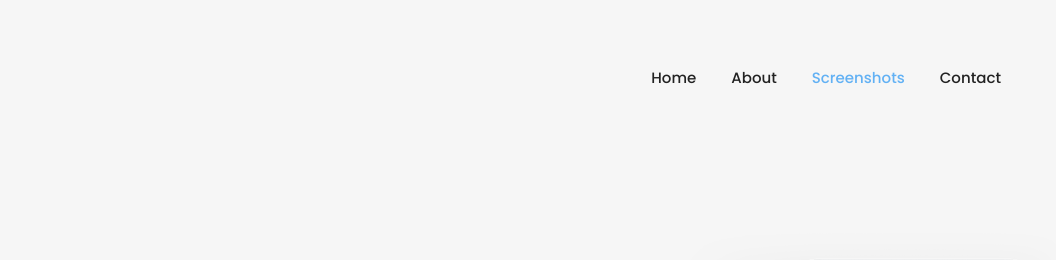
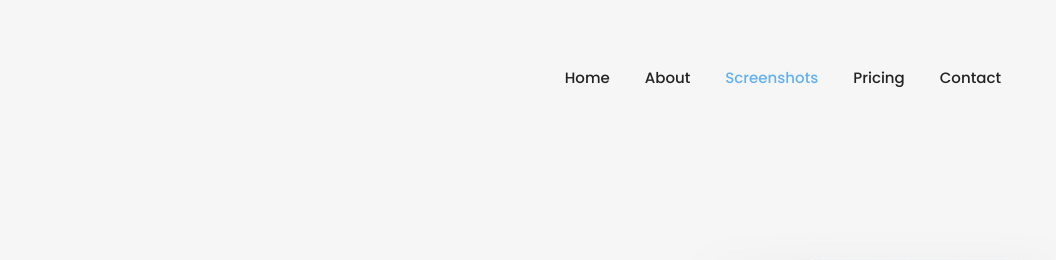
Before and after one commit to Astranno/Wi-Fi-Connect-Web, a plain HTML site: page index.html in a window 1280 px wide. Shown: the top 260 px of the page, 224-1280 px from the left. Drawn offline with Linux system fonts and the light colour scheme; some packages are replaced by stand-ins of ours; a script that the page names is missing.

Commit message:
Update index.html

```diff
--- a/index.html
+++ b/index.html
@@ -64,6 +64,9 @@
                                             </li>
                                             <li class="nav-item">
                                                 <a class="nav-link" href="#screenshots">Screenshots</a>
+                                            </li>
+					    <li class="nav-item">
+                                                <a class="nav-link" href="#pricing">Pricing</a>
                                             </li>
                                             <li class="nav-item">
                                                 <a class="nav-link" href="#contact">Contact</a>
```
